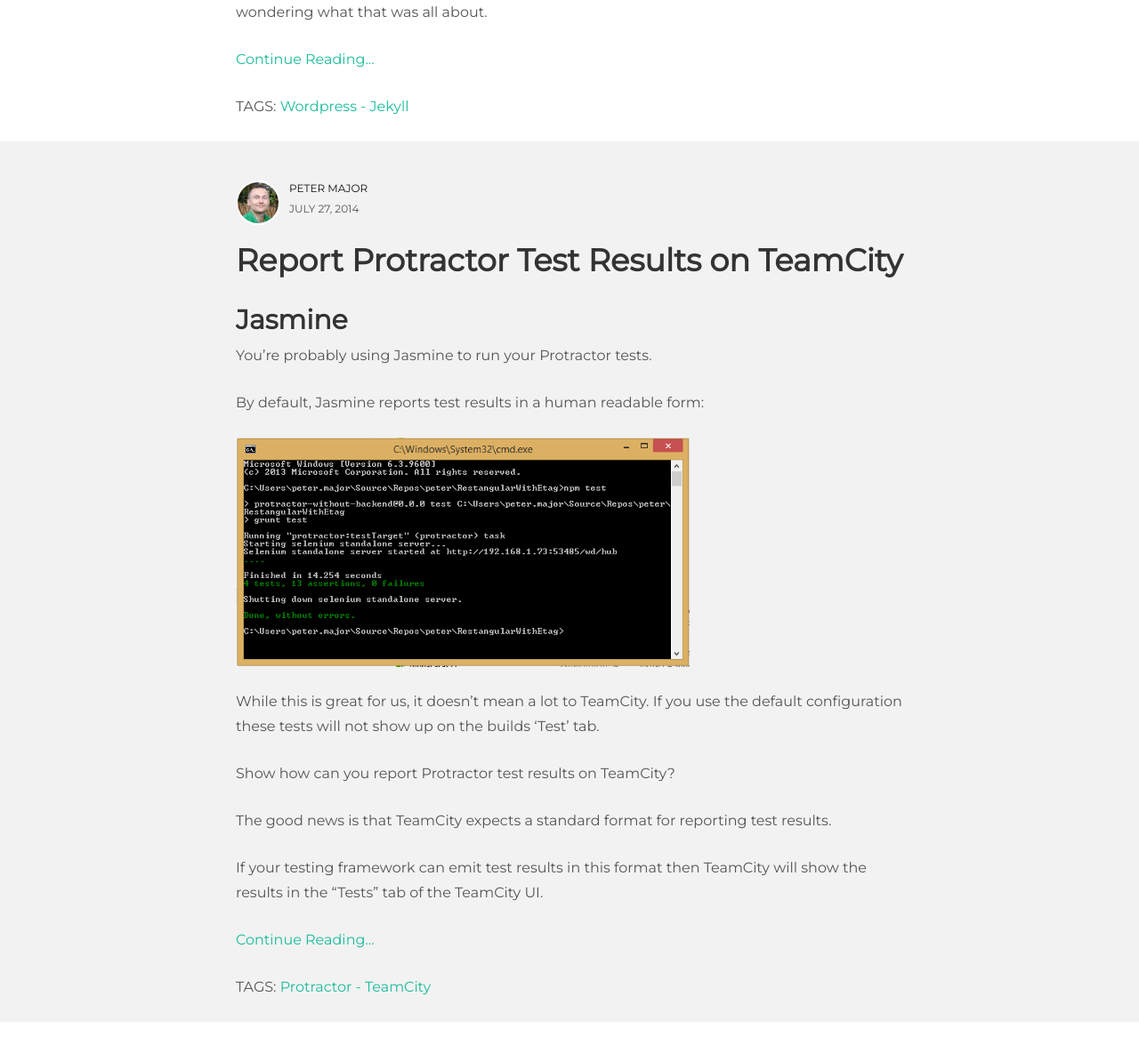
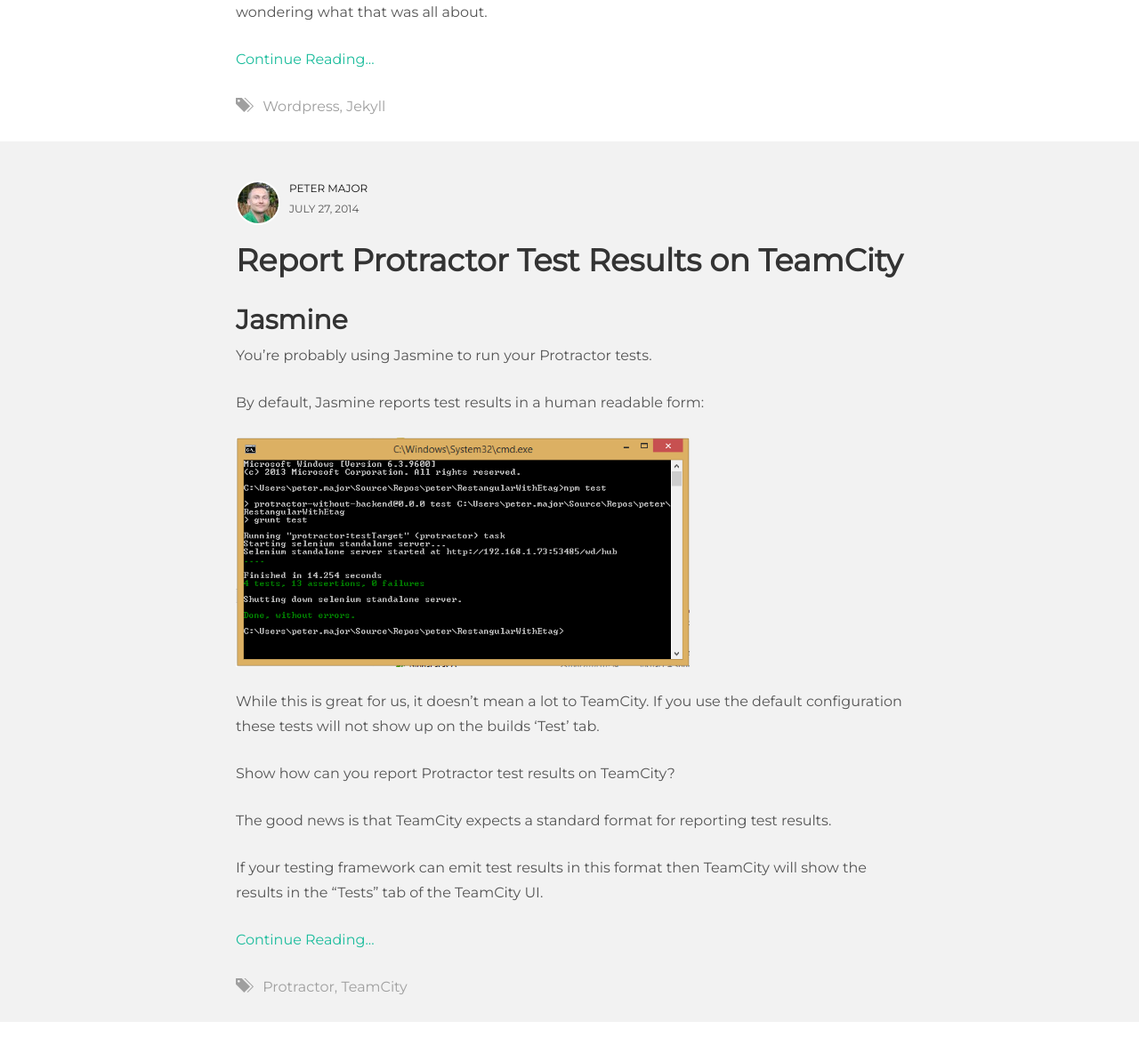
Before and after one commit to petermajor/petermajor.github.io, a Jekyll site: the page built from index.html, in a window 1280 px wide. Shown: the part 643-1836 px from the top of the page at 89% size. Built offline with Jekyll 4.4.1, drawn with Linux system fonts in a browser that asks for light colours; nearby versions of some CDN libraries; the list of posts is cut into pages by our own code; some of the changed text lies outside the part shown.

Commit message:
Change tags styling

```diff
--- a/_layouts/post.html
+++ b/_layouts/post.html
@@ -12,9 +12,9 @@
 				<h1>{{ page.title }}</h1>
 				{{ content }}
 
-				<p><bt>TAGS:
+				<p><bt><span class="glyphicon glyphicon-tags"></span>
 				{% for tag in page.tags %}
-				<a href="{{ tag | replace ' ', '' | downcase | append:'.html' | prepend:'/tag/' }}">{{ tag }}</a>
+				<a href="{{ tag | replace ' ', '' | downcase | append:'.html' | prepend:'/tag/' }}">{{ tag }}</a>{% if forloop.last == false %}, {% endif %}
 				{% endfor %}
 				</bt></p>
 
--- a/_layouts/tagpost.html
+++ b/_layouts/tagpost.html
@@ -14,9 +14,9 @@
 				{{ post.excerpt }}
 				<p><a class="post-more" href="{{ post.url }}">Continue Reading...</a></p>
 
-				<p><bt>TAGS:
+				<p><bt><span class="glyphicon glyphicon-tags"></span>
 				{% for tag in post.tags %}
-				<a href="{{ tag | replace ' ', '' | downcase | append:'.html' | prepend:'/tag/' }}">{{ tag }}</a>
+				<a href="{{ tag | replace ' ', '' | downcase | append:'.html' | prepend:'/tag/' }}">{{ tag }}</a>{% if forloop.last == false %}, {% endif %}
 				{% endfor %}
 				</bt></p>
 			</div>
--- a/assets/css/main.css
+++ b/assets/css/main.css
@@ -207,14 +207,15 @@
 
 /* Blog Tags */
 bt {
+	color: #9F9F9F;
 }
 
-bt a:after {
-    content: ' - ';
+bt .glyphicon-tags {
+	margin-right: 10px;
 }
 
-bt a:last-of-type:after {
-    content:''
+bt a {
+	color: #9F9F9F;
 }
 
 .page-block {
--- a/index.html
+++ b/index.html
@@ -18,9 +18,9 @@
 				{{ post.excerpt }}
 				<p><a class="post-more" href="{{ post.url }}">Continue Reading...</a></p>
 
-				<p><bt>TAGS:
+				<p><bt><span class="glyphicon glyphicon-tags"></span>
 				{% for tag in post.tags %}
-				<a href="{{ tag | replace ' ', '' | downcase | append:'.html' | prepend:'/tag/' }}">{{ tag }}</a>
+				<a href="{{ tag | replace ' ', '' | downcase | append:'.html' | prepend:'/tag/' }}">{{ tag }}</a>{% if forloop.last == false %}, {% endif %}
 				{% endfor %}
 				</bt></p>
 			</div>
```
